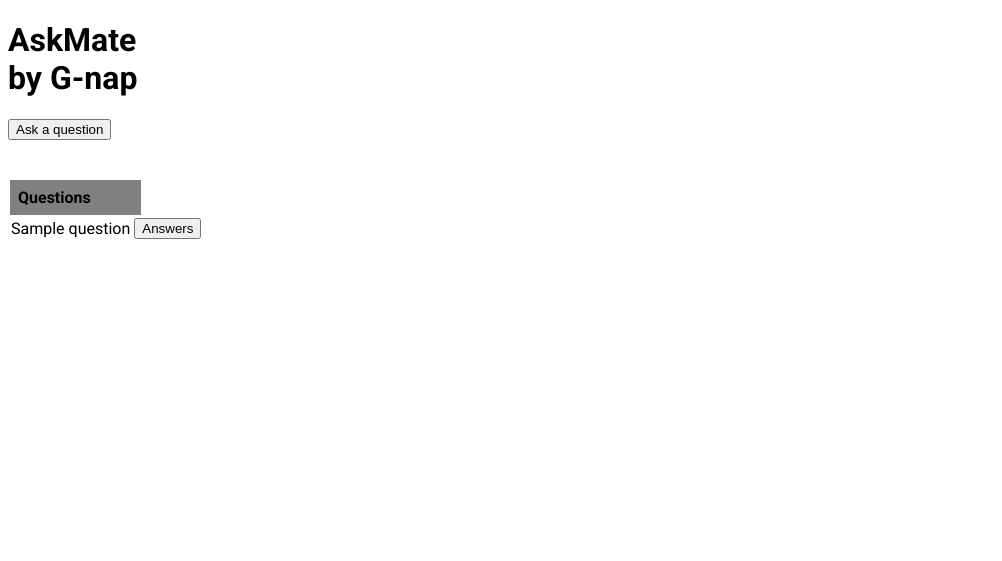
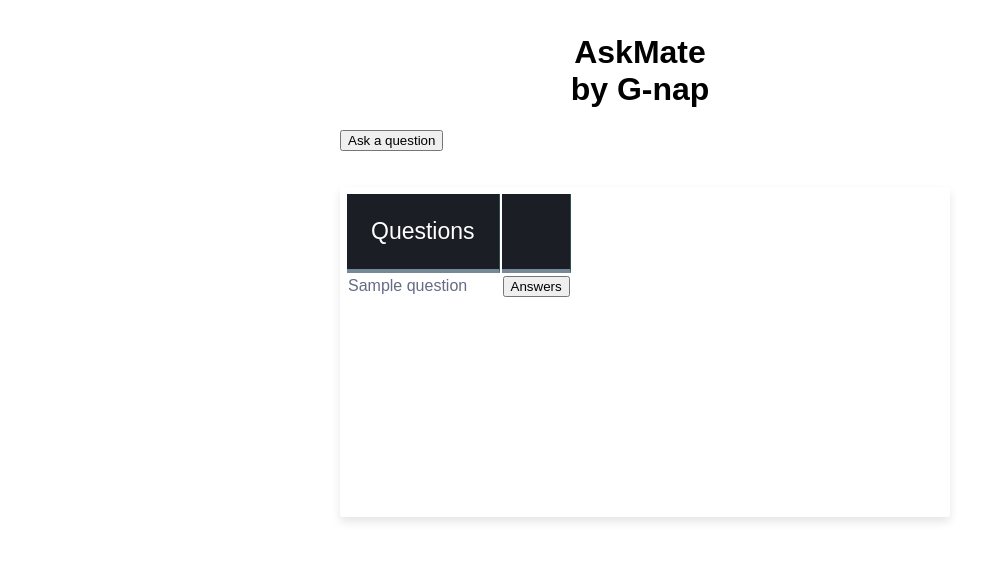
Before and after one commit to ginapaal/askmate_gnap, a Flask app: page /list in a window 1280 px wide. Shown: the top 561 px of the page, without its empty margins (0-1002 px from the left). Run offline with Flask 2, Linux system fonts and the light colour scheme; a database or web service that is not in the repository returns one stand-in record (values such as "Sample title"); some libraries are stand-ins or nearby versions.

Commit message:
list.css modified, need some minor changes

```diff
--- a/static/list.css
+++ b/static/list.css
@@ -1,23 +1,28 @@
-@import url(http://fonts.googleapis.com/css?family=Roboto:400,500,700,300,100);
+body { background-color: white;
+font-family: Arial, Helvetica, sans-serif;
+font-size: 16px;
+font-weight: 400;
+vertical-align: middle; }
 
-body {
-  background-color: white;
-  font-family: "Roboto", helvetica, arial, sans-serif;
-  font-size: 16px;
-  font-weight: 400;
-  text-rendering: optimizeLegibility;
+div.table-title { display: block;
+margin: auto;
+max-width: 600px;
+padding:5px;
+width: 100%;
 }
 
-h1 { font-family: "Roboto", helvetica, arial, sans-serif; }
+.table-title h3 {
+   color: whitesmoke;
+   font-size: 30px;
+   font-weight: 400;
+   font-style:normal;
+   font-family: Arial, Helvetica, sans-serif;
+   text-shadow: -1px -1px 1px rgba(0, 0, 0, 0.1);
+   text-transform:uppercase;
+}
 
-
-#table-head { display: block;
-  margin: auto;
-  max-width: 600px;
-  padding:5px;
-  width: 100%; }
-
-#table-list { background: rgba(0,0,0,0.07);
+.table-fill {
+  background: white;
   border-radius:3px;
   border-collapse: collapse;
   height: 320px;
@@ -26,6 +31,35 @@ h1 { font-family: "Roboto", helvetica, arial, sans-serif; }
   padding:5px;
   width: 100%;
   box-shadow: 0 5px 10px rgba(0, 0, 0, 0.1);
-  animation: float 5s infinite; }
+  animation: float 5s infinite;
+}
 
-.table-head{ background-color: gray; }
+th {
+  color: white;;
+  background:#1b1e24;
+  border-bottom:4px solid lightslategray;
+  border-right: 1px solid darkslategray;
+  font-size:23px;
+  font-weight: 100;
+  padding:24px;
+  text-align:left;
+  text-shadow: 0 1px 1px rgba(0, 0, 0, 0.1);
+  vertical-align: middle;
+}
+
+tr {
+  border-top: 1px solid #C1C3D1;
+  border-bottom: 1px solid #C1C3D1;
+  color:#666B85;
+  font-size:16px;
+  font-weight:normal;
+  text-shadow: 0 1px 1px rgba(256, 256, 256, 0.1);
+}
+
+tr:hover td {
+  background:#4E5066;
+  color:#FFFFFF;
+  border-top: 1px solid #22262e;
+  border-bottom: 1px solid #22262e; }
+
+h1 { text-align: center; }
```
